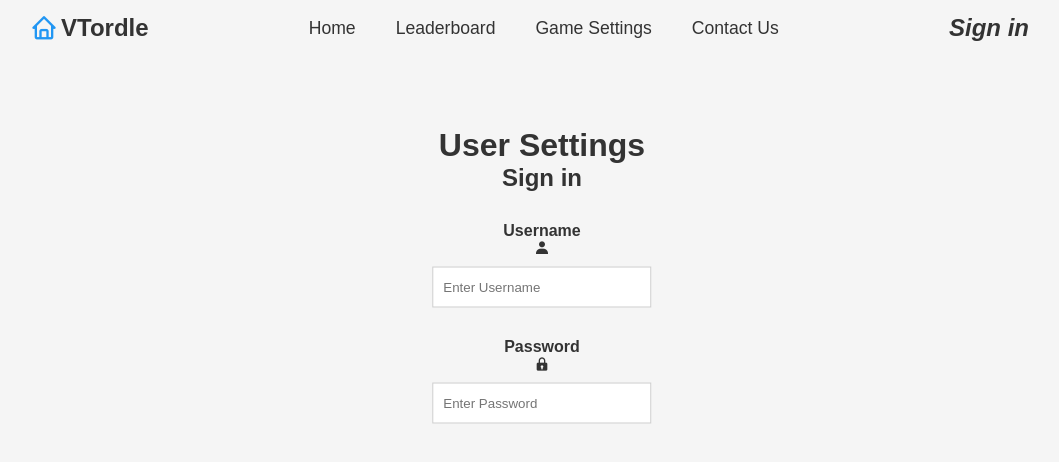
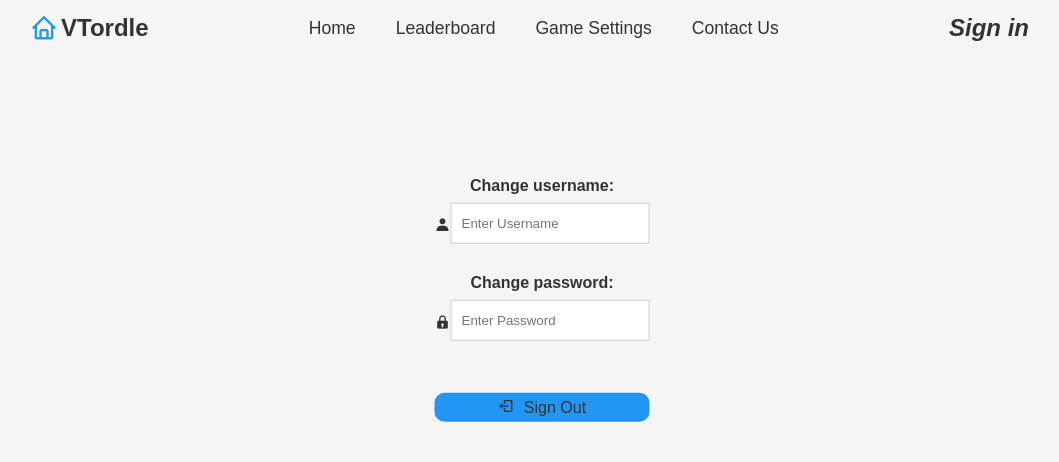
Before and after one commit to CodeRider101/webEngProject, a plain HTML site: page client/html/userSettings.html in a window 1280 px wide. Shown: the whole page, without its empty margins (98-1157 px from the left). Drawn offline with nearby package versions, Linux system fonts and the light colour scheme.

Commit message:
added logout button

```diff
--- a/client/css/userSettings.css
+++ b/client/css/userSettings.css
@@ -1,5 +1,14 @@
 /* center the username and password field and adjust its size to the navbar */
 
+:root{
+  --bgColor: #f5f5f5;
+  --textColor: #333;
+  --mainColor: #2196f3;
+  --accentColor: #f44336;
+  --btnColor: #F0F0F0;
+  --btnTextColor: #333;
+  --btnBorderColor: #333;
+}
 
 #userSettings{
     margin-top: 50px;
@@ -12,27 +21,29 @@
     text-align: center;
 }
 
-.login-box{
-    position: fixed;
-    top: 50%;
-    left: 50%;
-    transform: translate(-50%, -50%);
-    width: 420px;
-    height: 600px;
-    border-radius: 10px;
-    background-color: rgb(192, 189, 189);
-    overflow: hidden;
-    z-index: 100;
+
+
+
+  .inputContainer{
+    display:flex;
+    align-content: center;
+    justify-content: center;
+
+
   }
 
-  .login-box form{
-    position: absolute;
-    padding: 50px 40px;
-    inset: 6px;
-    background-color: #F0F0F0;
-    z-index: 2;
-    display: flex;
-    flex-direction: column;
+  .loginIcon{
+    margin-top: 10%;
+  }
+
+  .signOut{
+    margin-top: 10%;
+    background-color: var(--mainColor);
+    padding:5px;
     border-radius: 10px;
-    z-index: 100;
   }
+
+  .logoutIcon{
+    padding-right: 10px;
+
+  }
--- a/client/html/userSettings.html
+++ b/client/html/userSettings.html
@@ -20,21 +20,25 @@
       <div id="nav-container"></div>
 
       <div id="userSettings">
-      <h1>User Settings</h1>
-      <h2 style="padding-bottom: 30px;">Sign in</h2>
+      <br>
       <div class="formGroup">
-        <label for="uname"><b>Username</b></label>
-        <div>
+        <label for="uname"><b>Change username:</b></label>
+
+        <div class="inputContainer">
           <i class='bx bxs-user loginIcon'></i>
           <input type="text" placeholder="Enter Username" name="uname" id="uname" required>
         </div>
       </div>
       <div class="formGroup">
-        <label for="psw"><b>Password</b></label>
-        <div>
+        <label for="psw"><b>Change password:</b></label>
+        <div class="inputContainer">
           <i class='bx bxs-lock loginIcon'></i>
           <input type="password" placeholder="Enter Password" name="psw" id="psw" required>
         </div>
+      </div>
+
+      <div class="signOut">
+        <i class='bx bx-log-out logoutIcon'></i>Sign Out
       </div>
     </div>
 
@@ -45,5 +49,6 @@ integrity="sha256-/xUj+3OJU5yExlq6GSYGSHk7tPXikynS7ogEvDej/m4="
 crossorigin="anonymous"></script>
     <script src="https://cdnjs.cloudflare.com/ajax/libs/toastr.js/latest/toastr.min.js"></script>
 <script src="../js/settings.js" type="module"></script>
+<script src="../js/userSettings.js"></script>
 </body>
 </html>
--- a/client/js/main.js
+++ b/client/js/main.js
@@ -11,7 +11,6 @@ let darkModeEnabled;
 if(document.cookie.match(/theme=dark/) != null) {
   darkModeEnabled = true;
 }
-
 
 
 function getCookieValue(a) {
```
Also changed, not shown: client/js/userSettings.js (added).
